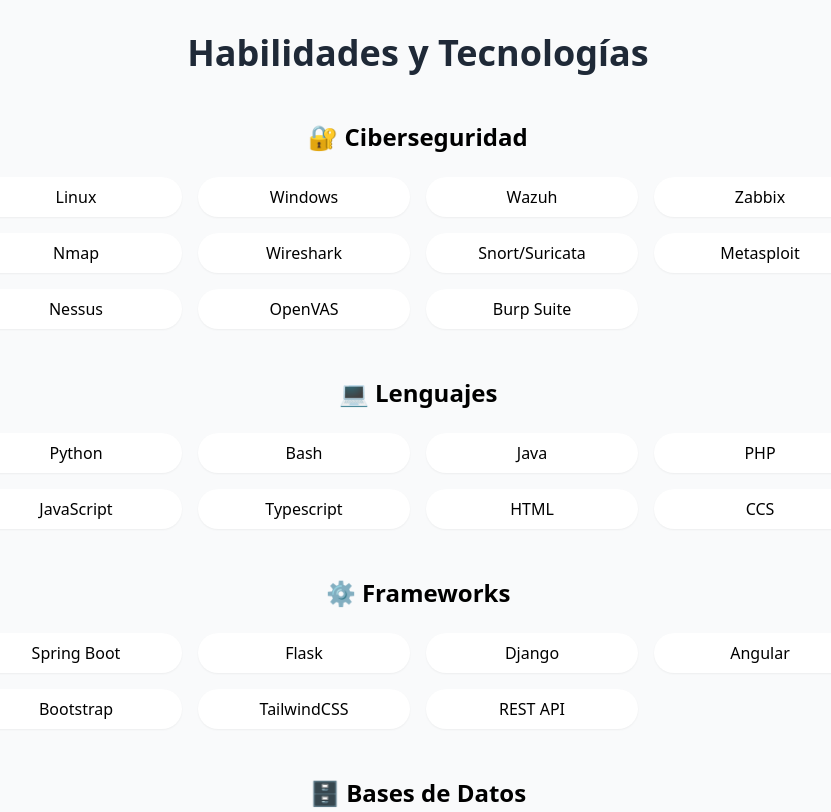
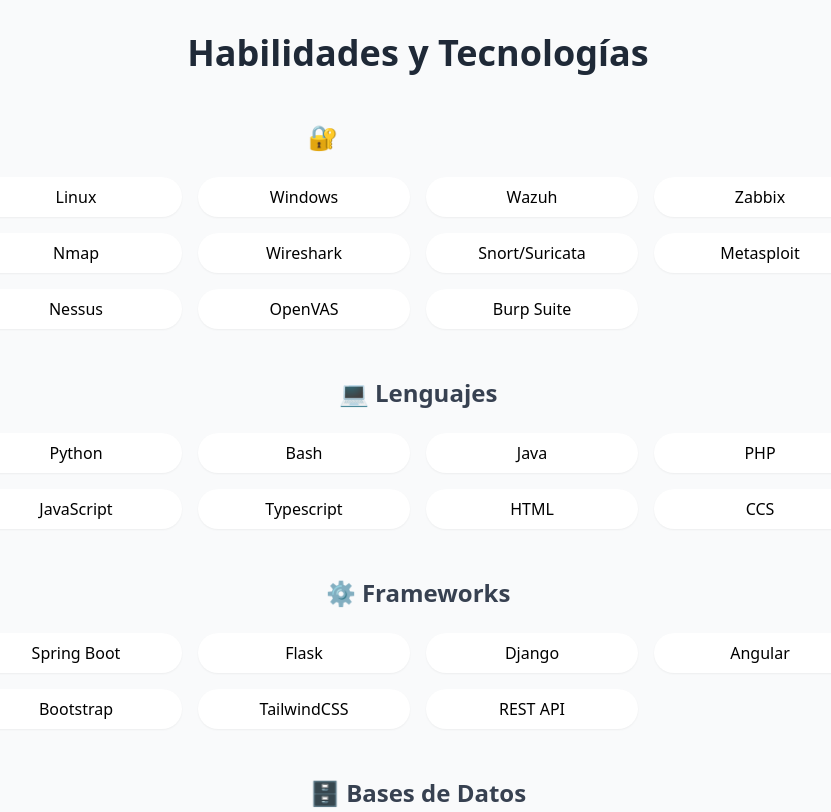
Before and after one commit to ivanfr12/Portafolio_mio, a plain HTML site: page index.html in a window 1280 px wide. Shown: the part 1160-1972 px from the top of the page, without its empty margins (222-1053 px from the left). Drawn offline with nearby package versions, Linux system fonts and the light colour scheme.

Commit message:
Update index.html

```diff
--- a/index.html
+++ b/index.html
@@ -73,7 +73,7 @@
 
     <!-- Ciberseguridad -->
     <div class="mb-12">
-      <h3 class="text-2xl font-semibold text-white-700 mb-6 text-center">🔐 Ciberseguridad</h3>
+      <h3 class="text-2xl font-semibold text-gray-50 mb-6 text-center">🔐 Ciberseguridad</h3>
       <div class="grid grid-cols-2 sm:grid-cols-3 md:grid-cols-4 gap-4 max-w-4xl mx-auto">
         <span class="bg-white px-4 py-2 rounded-full text-center shadow-sm">Linux</span>
         <span class="bg-white px-4 py-2 rounded-full text-center shadow-sm">Windows</span>
@@ -91,7 +91,7 @@
 
     <!-- Lenguajes -->
     <div class="mb-12">
-      <h3 class="text-2xl font-semibold text-white-700 mb-6 text-center">💻 Lenguajes</h3>
+      <h3 class="text-2xl font-semibold text-gray-700 mb-6 text-center">💻 Lenguajes</h3>
       <div class="grid grid-cols-2 sm:grid-cols-3 md:grid-cols-4 gap-4 max-w-4xl mx-auto">
         <span class="bg-white px-4 py-2 rounded-full text-center shadow-sm">Python</span>
         <span class="bg-white px-4 py-2 rounded-full text-center shadow-sm">Bash</span>
@@ -106,7 +106,7 @@
 
     <!-- Frameworks -->
     <div class="mb-12">
-      <h3 class="text-2xl font-semibold text-white-700 mb-6 text-center">⚙ Frameworks</h3>
+      <h3 class="text-2xl font-semibold text-gray-700 mb-6 text-center">⚙ Frameworks</h3>
       <div class="grid grid-cols-2 sm:grid-cols-3 md:grid-cols-4 gap-4 max-w-4xl mx-auto">
         <span class="bg-white px-4 py-2 rounded-full text-center shadow-sm">Spring Boot</span>
         <span class="bg-white px-4 py-2 rounded-full text-center shadow-sm">Flask</span>
@@ -123,7 +123,7 @@
 
     <!-- Bases de Datos -->
     <div>
-      <h3 class="text-2xl font-semibold text-white-700 mb-6 text-center">🗄 Bases de Datos</h3>
+      <h3 class="text-2xl font-semibold text-gray-700 mb-6 text-center">🗄 Bases de Datos</h3>
       <div class="grid grid-cols-2 sm:grid-cols-3 md:grid-cols-4 gap-4 max-w-4xl mx-auto">
         <span class="bg-white px-4 py-2 rounded-full text-center shadow-sm">MySQL</span>
         <span class="bg-white px-4 py-2 rounded-full text-center shadow-sm">PostgreSQL</span>
```
